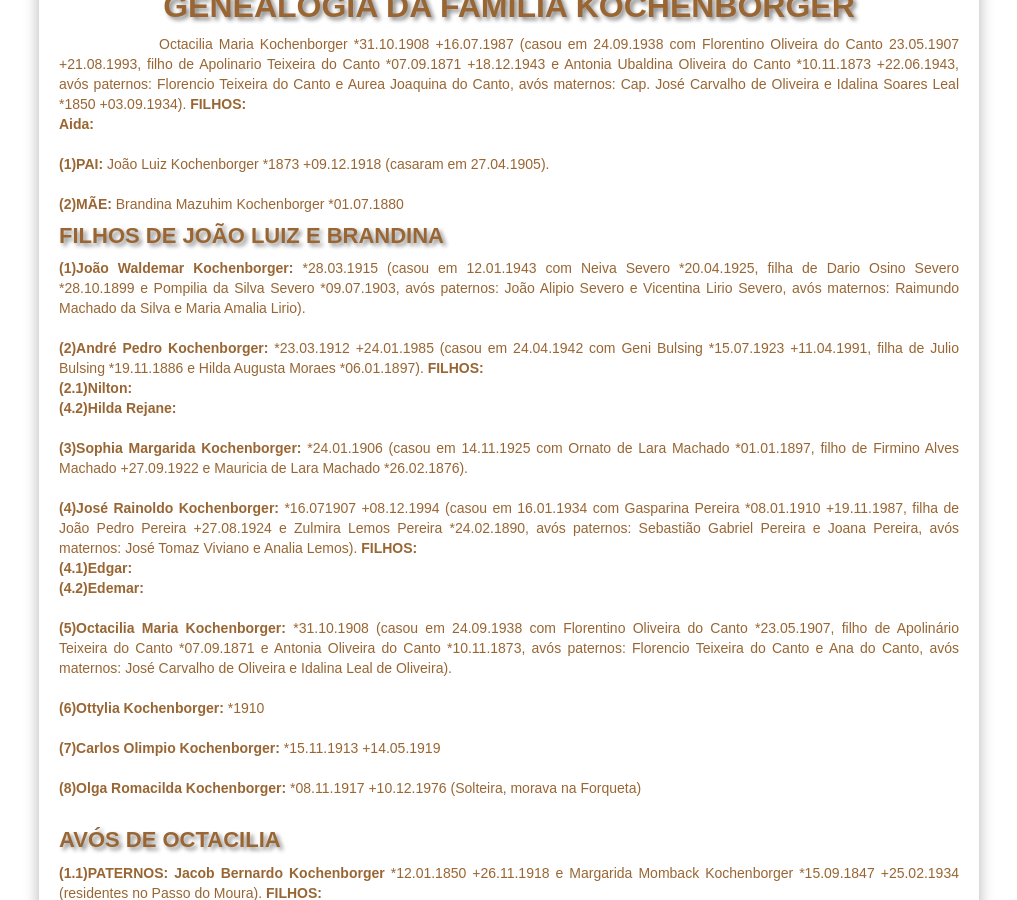
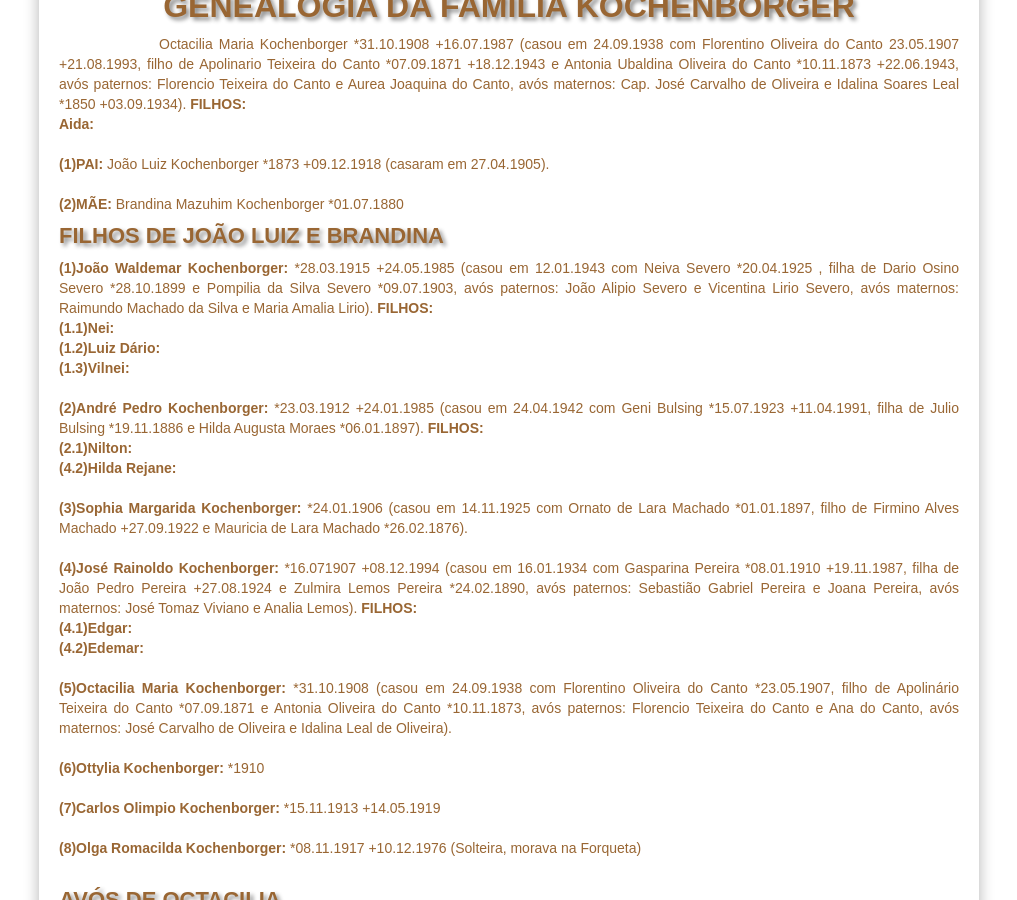
Before and after one commit to claudiovargas1955/claudiovargas1955.github.io, a Jekyll site: the page built from _pages/familia-kochenborger.html, in a window 1280 px wide and 900 px high, scrolled down 370 px. Shown: the whole window, without its empty margins (131-1148 px from the left). Built offline with Jekyll 4.4.1, drawn with Linux system fonts in a browser that asks for light colours; some web fonts are replaced.

Commit message:
Update familia-kochenborger.html

```diff
--- a/_pages/familia-kochenborger.html
+++ b/_pages/familia-kochenborger.html
@@ -108,11 +108,14 @@ Oliveira e Idalina Soares Leal *1850 +03.09.1934). <b>FILHOS: </b><br>
 
 <h4>FILHOS DE JOÃO LUIZ E BRANDINA</h4>
 
-  <p><b>(1)João Waldemar Kochenborger: </b>*28.03.1915 (casou em 12.01.1943 com Neiva Severo *20.04.1925, filha de Dario Osino Severo
-  *28.10.1899 e Pompilia da Silva Severo *09.07.1903, avós paternos: João Alipio Severo e Vicentina Lirio Severo, avós maternos:
-  Raimundo Machado da Silva e Maria Amalia Lirio). <br><br>
+  <p><b>(1)João Waldemar Kochenborger: </b>*28.03.1915 +24.05.1985 (casou em 12.01.1943 com Neiva Severo *20.04.1925 , filha de Dario
+  Osino Severo *28.10.1899 e Pompilia da Silva Severo *09.07.1903, avós paternos: João Alipio Severo e Vicentina Lirio Severo, avós
+  maternos: Raimundo Machado da Silva e Maria Amalia Lirio). <b>FILHOS: </b><br>
+    <b>(1.1)Nei: </b><br>
+    <b>(1.2)Luiz Dário: </b><br>
+    <b>(1.3)Vilnei: </b><br><br>
 
-  <b>(2)André Pedro Kochenborger: </b>*23.03.1912 +24.01.1985 (casou em 24.04.1942 com Geni Bulsing *15.07.1923 +11.04.1991, filha de
+   <b>(2)André Pedro Kochenborger: </b>*23.03.1912 +24.01.1985 (casou em 24.04.1942 com Geni Bulsing *15.07.1923 +11.04.1991, filha de
   Julio Bulsing *19.11.1886 e Hilda Augusta Moraes *06.01.1897). <b>FILHOS: </b><br>
     <b>(2.1)Nilton: </b><br>
     <b>(4.2)Hilda Rejane: </b><br><br>
```
